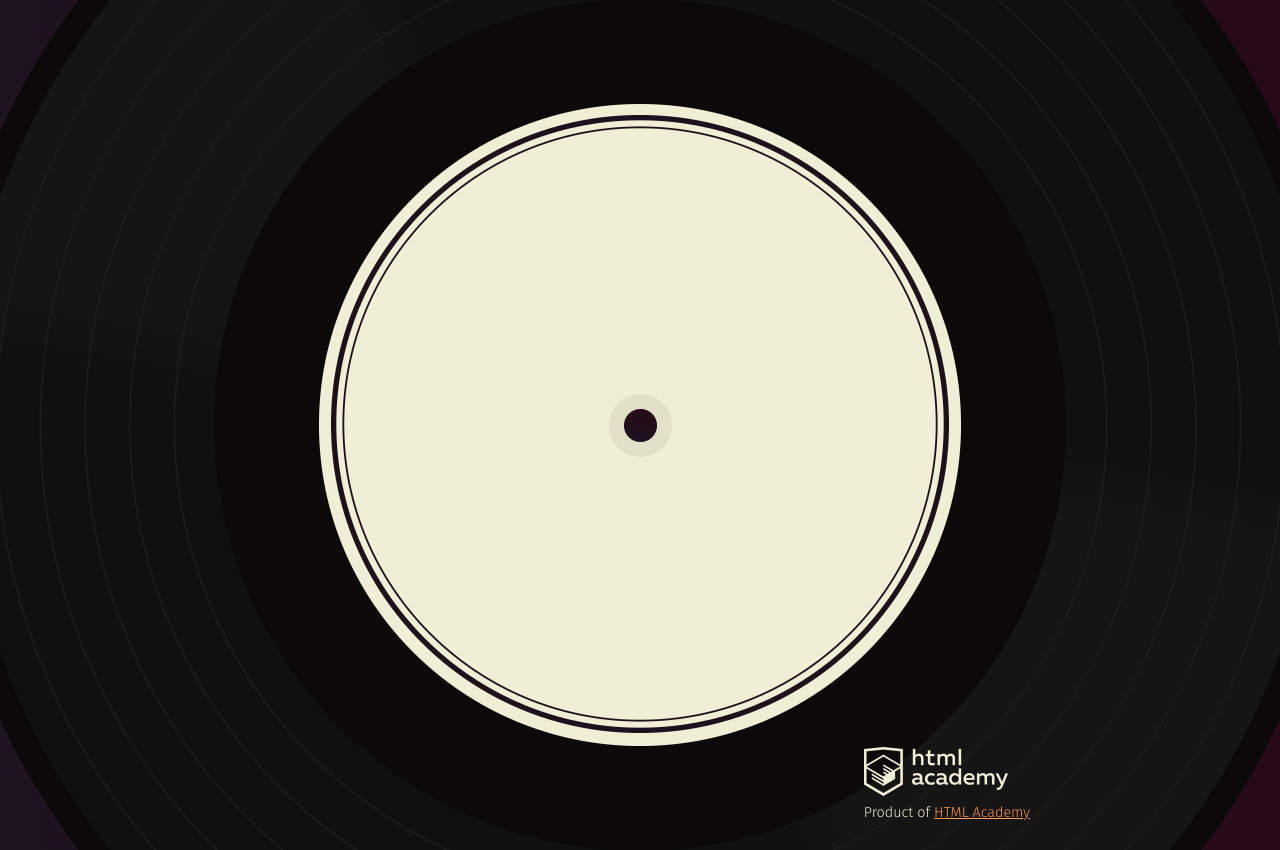
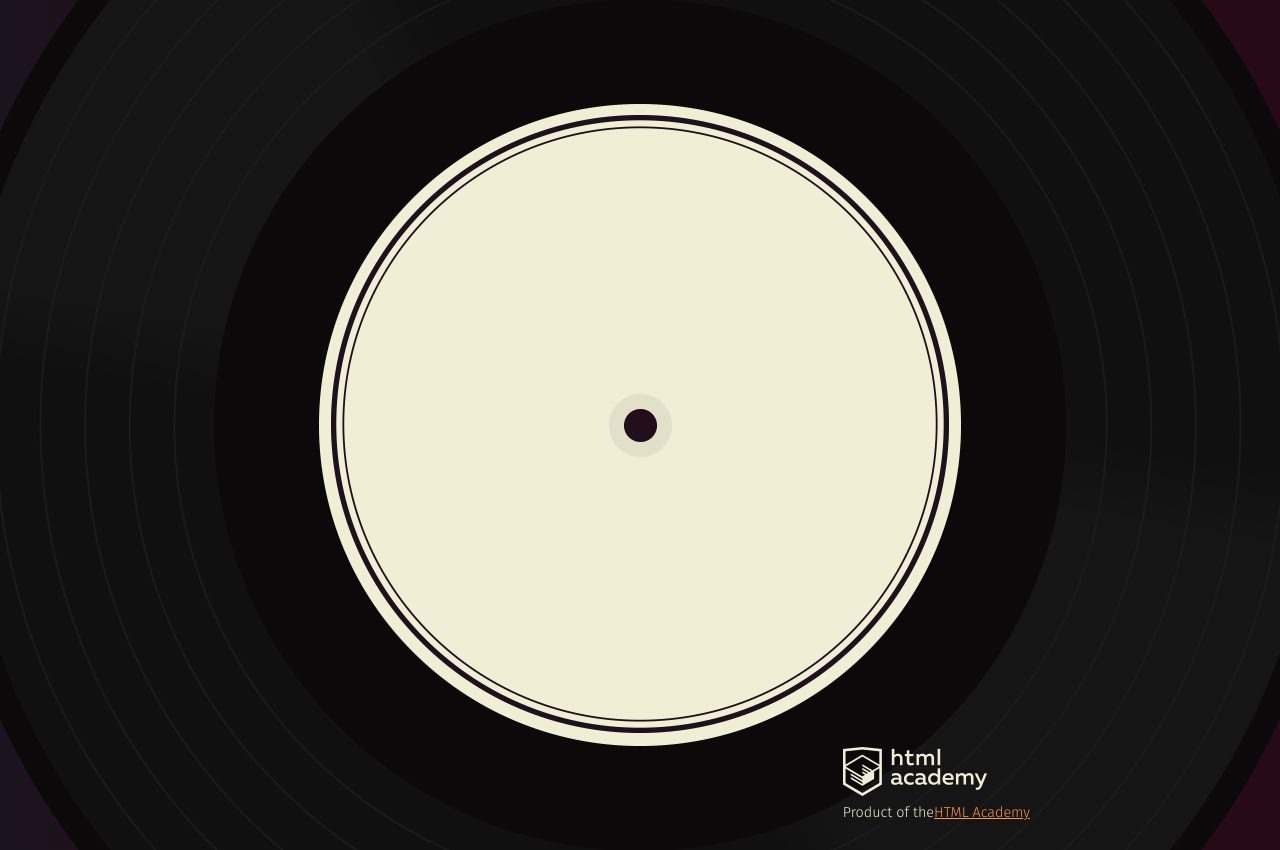
Before and after one commit to evgeniishchukin/273519-guess-melody, a website: page index.html in a window 1280 px wide. Drawn offline with nearby package versions, Linux system fonts and the light colour scheme; files that its build step writes are made by us from their sources.

Commit message:
module9-task2

```diff
--- a/index.html
+++ b/index.html
@@ -24,7 +24,7 @@
   <section class="main"></section>
 
   <section class="copyright">
-    Product of <a class="copyright-link" href="https://htmlacademy.ru" target="_blank">HTML Academy</a>
+    Product of the<a class="copyright-link" href="https://htmlacademy.ru" target="_blank">HTML Academy</a>
   </section>
 </div>
 
```
